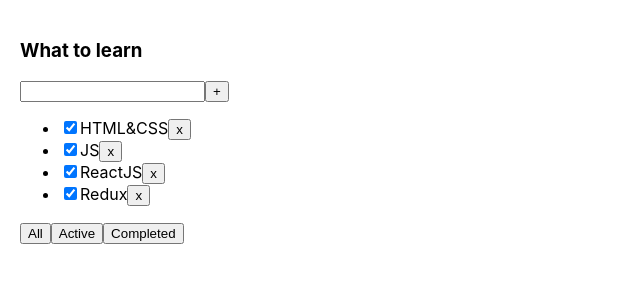
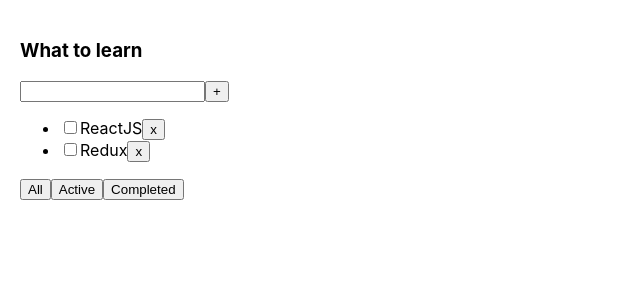
Before and after one commit to Setnad1177/todolist-advanced, a React (Create React App) app: page / in a window 1280 px wide. Shown: the top 300 px of the page, without its empty margins (0-640 px from the left). Built offline with nearby package versions, Linux system fonts and the light colour scheme.

Commit message:
todolist component, use state delete task (2)

```diff
--- a/src/App.tsx
+++ b/src/App.tsx
@@ -3,30 +3,46 @@
 import {TaskType, Todolist} from "./Todolist";
 
 
+export type FilterValuesType = "all" | "completed" | "active";
+
 function App() {
 
-    let initTasks = [
+    let [tasks, setTasks] = useState<Array<TaskType>>([
         {id: 1, title: "HTML&CSS", isDone: true},
         {id: 2, title: "JS", isDone: true},
         {id: 3, title: "ReactJS", isDone: false},
         {id: 4, title: "Redux", isDone: false},
-    ]
+    ]);
 
-    let [tasks, setTasks] = useState(initTasks);
+    let [filter, setFilter] = useState<FilterValuesType>("active")
 
     function removeTask(id: number) {
-        let filteredTasks = tasks.filter((t=>t.id !== id))
+        let filteredTasks = tasks.filter((t => t.id !== id))
         setTasks(filteredTasks);
+    }
+
+    // function changeFilter(value: FilterValuesType) {
+    //
+    // }
+
+    let tasksForTodolist = tasks;
+
+    if (filter === "completed") {
+        tasksForTodolist = tasks.filter(t => t.isDone === true);
+    }
+
+    if (filter === "active") {
+        tasksForTodolist = tasks.filter(t => t.isDone === false);
     }
 
 
     return (
         <div className="App">
             <Todolist title="What to learn"
-                      tasks={tasks}
+                      tasks={tasksForTodolist}
                       removeTask={removeTask}
             />
-           </div>
+        </div>
     );
 }
 
--- a/src/Todolist.tsx
+++ b/src/Todolist.tsx
@@ -25,7 +25,7 @@
                 {
                     props.tasks.map((t) => {
                         return <li>
-                            <input type="checkbox" checked={true}/>
+                            <input type="checkbox" checked={t.isDone}/>
                             <span>{t.title}</span>
                             <button onClick={ () => { props.removeTask(t.id)} }>x</button>
                         </li>
```
